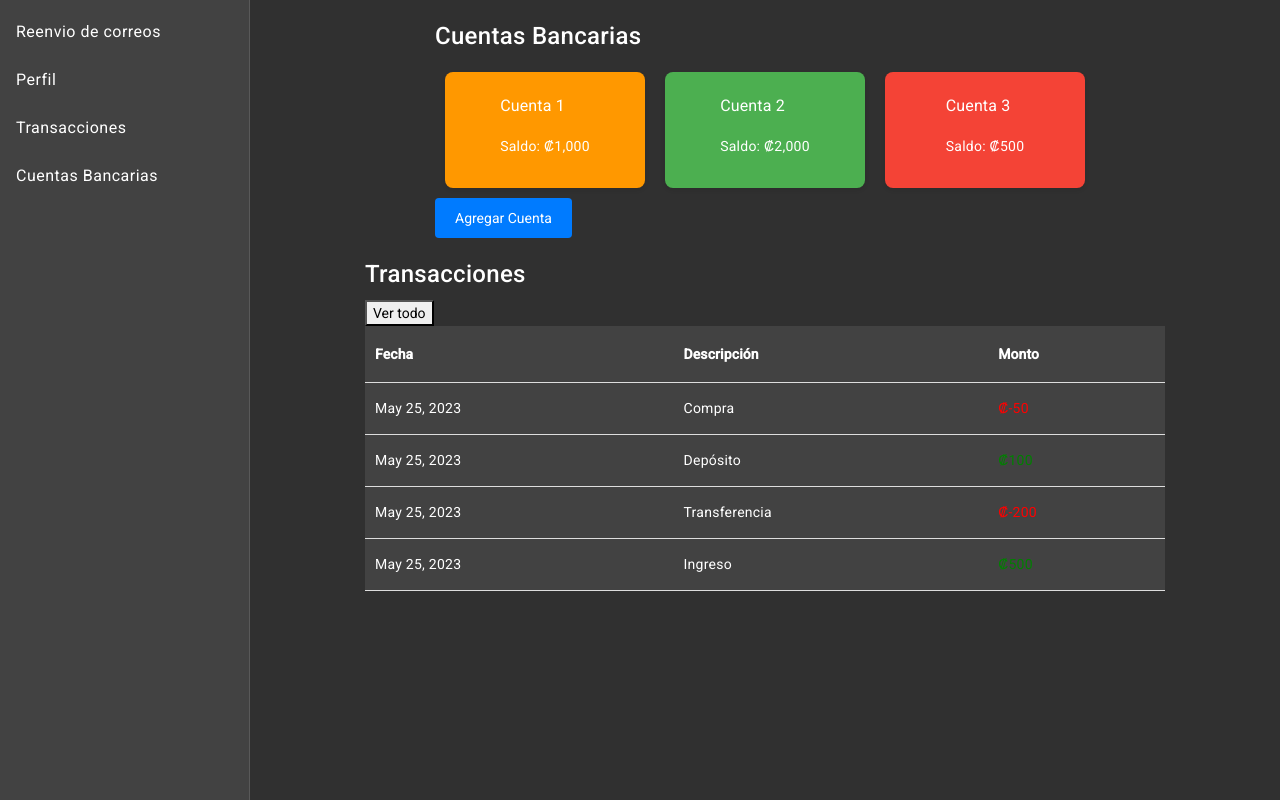
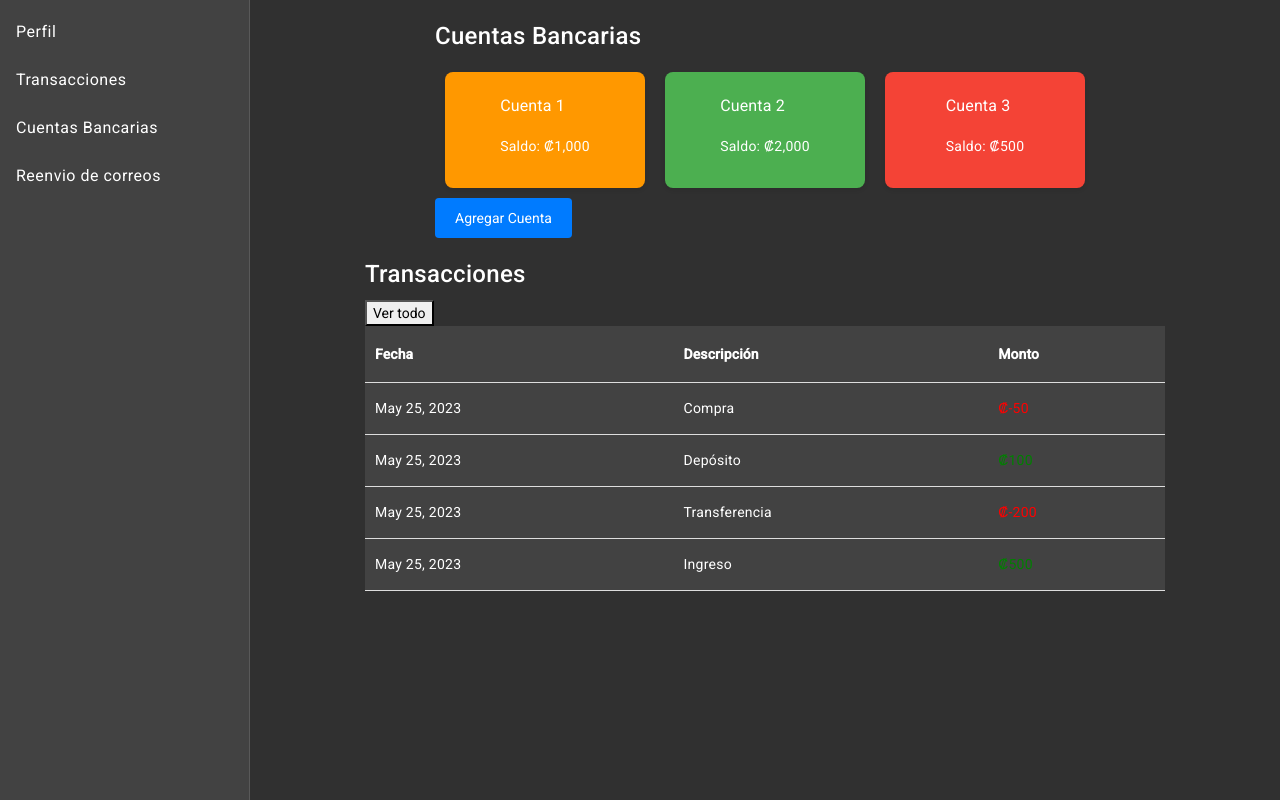
Before and after one commit to ucr-if7100/gasin-ui, an Angular app: page /dashboard in a window 1280 px wide. Built offline with nearby package versions, Linux system fonts and the light colour scheme.

Commit message:
Update sidebar.component.html

```diff
--- a/src/app/components/sidebar/sidebar.component.html
+++ b/src/app/components/sidebar/sidebar.component.html
@@ -1,18 +1,18 @@
 <mat-sidenav-container class="sidebar-container">
     <mat-sidenav #sidenav [mode]="sidebarMode" [opened]="isSidebarOpen" [fixedInViewport]="true">
         <mat-nav-list>
-            <a mat-list-item routerLink="/emailForwarding" routerLinkActive="active">Reenvio de correos</a>
             <a mat-list-item routerLink="/profile" routerLinkActive="active">Perfil</a>
             <a mat-list-item routerLink="/transactions" routerLinkActive="active">Transacciones</a>
             <a mat-list-item routerLink="/accounts" routerLinkActive="active">Cuentas Bancarias</a>
+            <a mat-list-item routerLink="/emailForwarding" routerLinkActive="active">Reenvio de correos</a>
         </mat-nav-list>
     </mat-sidenav>
     <mat-sidenav-content>
         <div class="dashboard-container">
             <button mat-icon-button (click)="toggleSidebar()" *ngIf="isMobile()">
-              <mat-icon>{{ isSidebarOpen ? 'menu_open' : 'menu' }}</mat-icon>
+                <mat-icon>{{ isSidebarOpen ? 'menu_open' : 'menu' }}</mat-icon>
             </button>
             <router-outlet></router-outlet>
-          </div>
+        </div>
     </mat-sidenav-content>
 </mat-sidenav-container>
```
